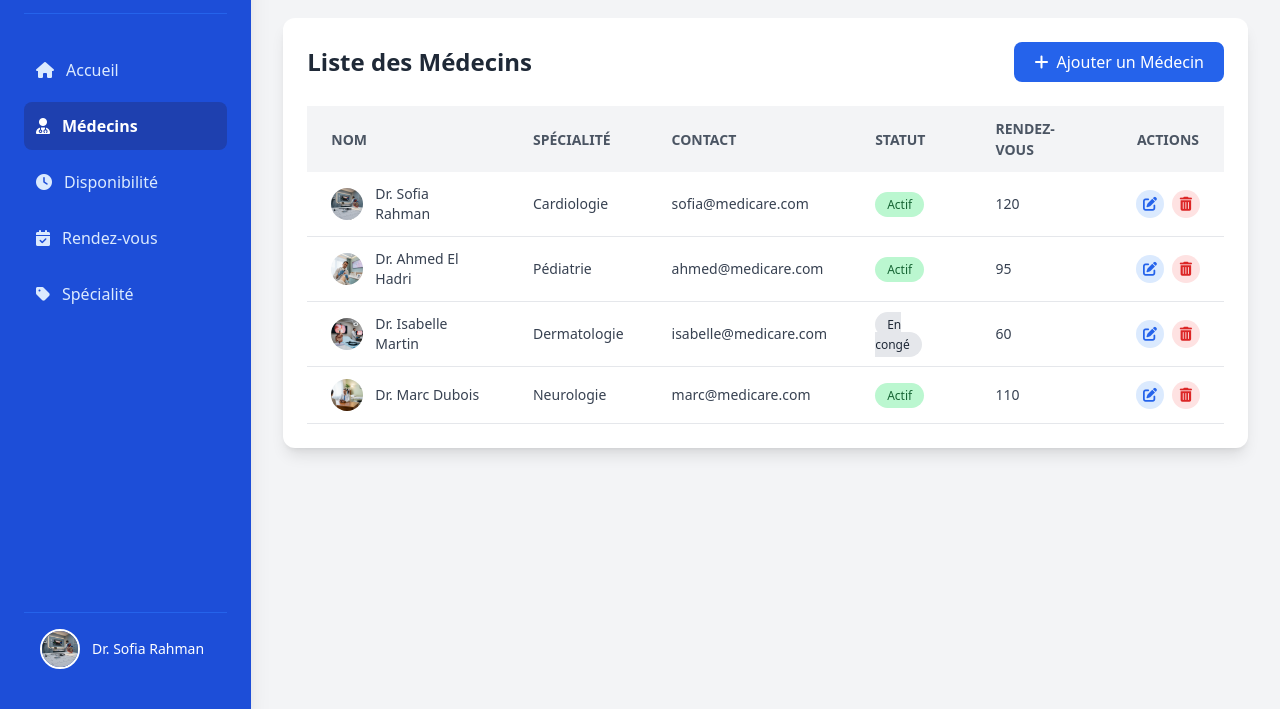
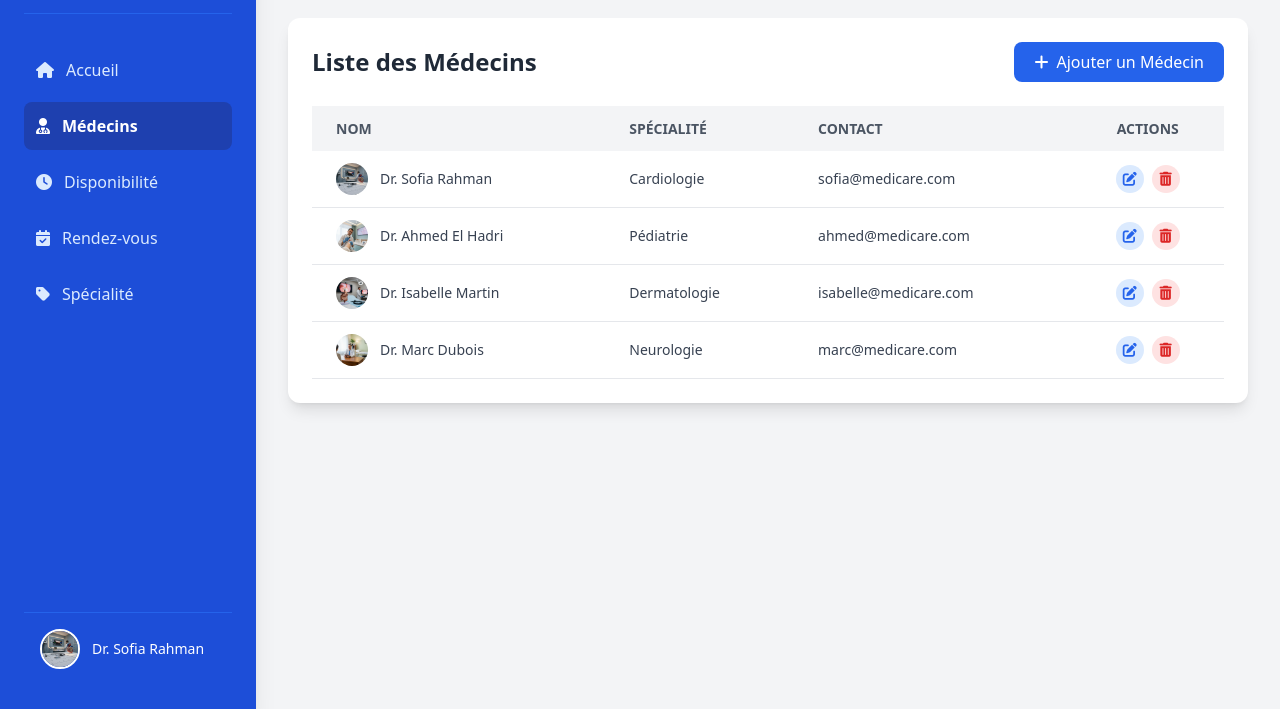
Before and after one commit to khalidelyounssi/MediCare-V2, a website: page medicare-2/dashboard pages/medecins.html in a window 1280 px wide. Shown: the part 91-800 px from the top of the page. Drawn offline with nearby package versions, Linux system fonts and the light colour scheme; files whose address does not match are found by name.

Commit message:
fixed status doctar

```diff
--- a/medicare-2/dashboard pages/medecins.html
+++ b/medicare-2/dashboard pages/medecins.html
@@ -73,8 +73,7 @@
                                 <th class="py-3 px-6">Nom</th>
                                 <th class="py-3 px-6">Spécialité</th>
                                 <th class="py-3 px-6">Contact</th>
-                                <th class="py-3 px-6">Statut</th>
-                                <th class="py-3 px-6">Rendez-vous</th>
+
                                 <th class="py-3 px-6 text-center">Actions</th>
                             </tr>
                         </thead>
--- a/medicare-2/js/medecins.js
+++ b/medicare-2/js/medecins.js
@@ -76,10 +76,7 @@ document.addEventListener('DOMContentLoaded', () => {
                 </td>
                 <td class="py-3 px-6">${doctor.specialty}</td>
                 <td class="py-3 px-6">${doctor.contact}</td>
-                <td class="py-3 px-6">
-                    <span class="${statusClass} py-1 px-3 rounded-full text-xs">${doctor.status}</span>
-                </td>
-                <td class="py-3 px-6">${doctor.rdv}</td>
+
                 <td class="py-3 px-6 text-center">
                     <div class="flex item-center justify-center space-x-2">
                         <button class="w-7 h-7 bg-blue-100 hover:bg-blue-200 rounded-full flex items-center justify-center text-blue-600 edit-btn"
@@ -113,10 +110,7 @@ document.addEventListener('DOMContentLoaded', () => {
                     <input type="email" name="contact" value="${doctor.contact || ''}" placeholder="Contact (email)"
                         class="w-full border-gray-300 rounded-md shadow-sm p-2 text-sm focus:ring-blue-500 focus:border-blue-500">
                 </td>
-                <td class="py-2 px-6">
-                    <span class="py-1 px-3 rounded-full text-xs bg-yellow-200 text-yellow-800">${doctor.status || (isNew ? 'Nouveau' : 'Actif')}</span>
-                </td>
-                <td class="py-2 px-6">${doctor.rdv || 0}</td>
+
                 <td class="py-3 px-6 text-center">
                     <div class="flex item-center justify-center space-x-2">
                         <button class="w-7 h-7 bg-green-100 hover:bg-green-200 rounded-full flex items-center justify-center text-green-600 save-btn"
```
